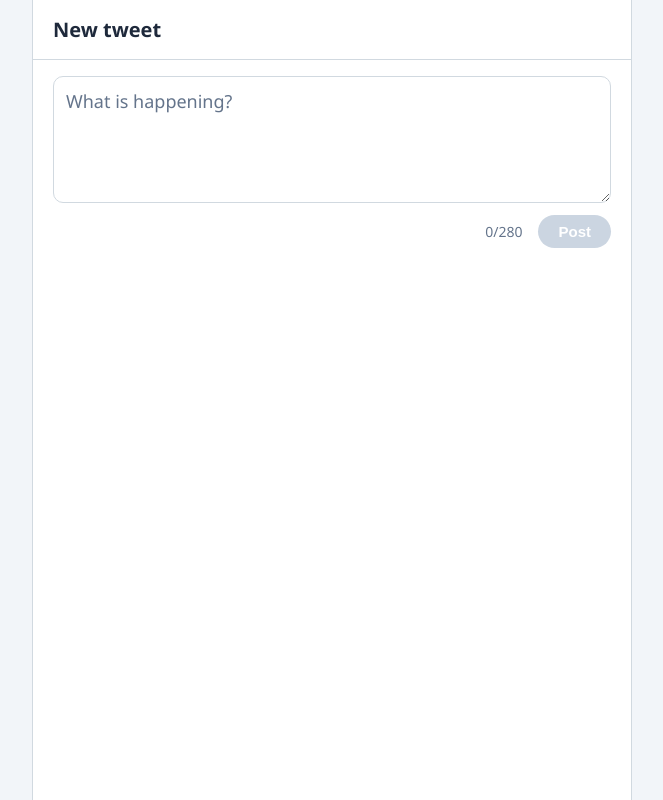
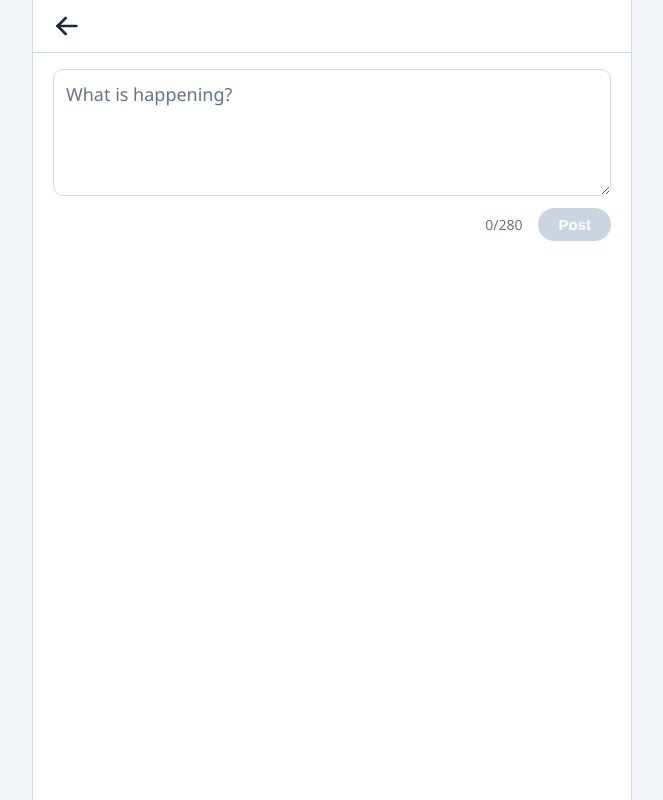
Before and after one commit to juanjoazedu/SOF1_Homies_TeamOmega, a React (Vite) app: page /compose in a window 1280 px wide. Shown: the whole page, without its empty margins (308-971 px from the left). Built offline with nearby package versions, Linux system fonts and the light colour scheme.

Commit message:
feat(navigation): added page header with back arrow

```diff
--- a/src/shared/css/global.css
+++ b/src/shared/css/global.css
@@ -72,6 +72,70 @@ body {
   background-color: var(--bg-surface);
   display: flex;
   flex-direction: column;
+}
+
+/* Page header styles */
+.page-header {
+  position: sticky;
+  top: 0;
+  z-index: 5;
+  display: flex;
+  align-items: center;
+  gap: 24px;
+  min-height: 53px;
+  padding: 0 16px;
+  box-sizing: border-box;
+  border-bottom: 1px solid var(--border-color);
+  background-color: rgb(255 255 255 / 85%);
+  backdrop-filter: blur(12px);
+}
+
+.page-header__back {
+  display: flex;
+  align-items: center;
+  justify-content: center;
+  flex-shrink: 0;
+  width: 36px;
+  height: 36px;
+  padding: 0;
+  border: none;
+  border-radius: 50%;
+  background: none;
+  cursor: pointer;
+  transition: background-color 0.2s ease;
+}
+
+.page-header__back:hover {
+  background-color: var(--bg-elevated);
+}
+
+.page-header__back:focus-visible {
+  outline: 2px solid var(--action-accept);
+  outline-offset: 2px;
+}
+
+.page-header__back img {
+  width: 32px;
+  height: 32px;
+}
+
+.page-header__title {
+  min-width: 0;
+  margin: 0;
+  overflow: hidden;
+  color: var(--text-primary);
+  font-size: 20px;
+  font-weight: 700;
+  text-overflow: ellipsis;
+  white-space: nowrap;
+}
+
+.page-status {
+  margin: 0;
+  padding: 32px 20px;
+  color: var(--text-secondary);
+  font-size: 15px;
+  text-align: center;
 }
 
 /* Follow counters styles */
@@ -445,13 +509,6 @@ body {
 }
 
 /* New tweet page styles */
-.new-tweet-container h2 {
-  padding: 16px 20px;
-  font-size: 20px;
-  font-weight: 700;
-  border-bottom: 1px solid var(--border-color);
-}
-
 .new-tweet-container p[role="status"],
 .new-tweet-container p[role="alert"] {
   margin: 0 20px 16px;
--- a/src/tweets/pages/NewTweetPage.tsx
+++ b/src/tweets/pages/NewTweetPage.tsx
@@ -1,6 +1,7 @@
 import { useContext } from 'react';
 
 import { AuthContext } from '../../auth/contexts/AuthContext';
+import { PageHeader } from '../../ui/components/PageHeader';
 import { TweetForm } from '../components/TweetForm';
 import { useCreateTweet } from '../hooks/useCreateTweet';
 
@@ -17,7 +18,7 @@ export const NewTweetPage = () => {
 
   return (
     <div className="new-tweet-container">
-      <h2>New tweet</h2>
+      <PageHeader />
 
       <TweetForm key={publishedCount} onSubmit={publish} />
 
--- a/src/tweets/pages/TweetDetailPage.tsx
+++ b/src/tweets/pages/TweetDetailPage.tsx
@@ -2,6 +2,7 @@ import { useContext } from 'react';
 import { useParams } from 'react-router-dom';
 
 import { AuthContext } from '../../auth/contexts/AuthContext';
+import { PageHeader } from '../../ui/components/PageHeader';
 import { TweetCard } from '../components/TweetCard';
 import { useTweet } from '../hooks/useTweet';
 
@@ -10,23 +11,35 @@ export const TweetDetailPage = () => {
   const { authState } = useContext(AuthContext);
   const uid = authState.status === 'authenticated' ? authState.sessionUser.uid : '';
 
-  const { tweet, isLoading, like, retweet } = useTweet(tweetId, uid);
+  const {
+    tweet,
+    isLoading,
+    like,
+    retweet,
+  } = useTweet(tweetId, uid);
 
   if (isLoading) {
-    return <p>Loading tweet...</p>;
+    return (
+      <div className="tweet-detail-container">
+        <PageHeader title="Post" />
+        <p className="page-status">Loading tweet...</p>
+      </div>
+    );
   }
 
   if (!tweet) {
-    return <p>Tweet not found.</p>;
+    return (
+      <div className="tweet-detail-container">
+        <PageHeader title="Post" />
+        <p className="page-status">Tweet not found.</p>
+      </div>
+    );
   }
 
   return (
     <div className="tweet-detail-container">
-      <TweetCard
-        tweet={tweet}
-        onLike={like}
-        onRetweet={retweet}
-      />
+      <PageHeader title="Post" />
+      <TweetCard tweet={tweet} onLike={like} onRetweet={retweet} />
     </div>
   );
 };
--- /dev/null
+++ b/src/ui/components/PageHeader.tsx
@@ -0,0 +1,36 @@
+import { useNavigate } from 'react-router-dom';
+
+import arrowLeft from '../../assets/arrow-left.svg';
+
+interface PageHeaderProps {
+  title?: string;
+  backTo?: string;
+}
+
+export const PageHeader = ({ title, backTo }: PageHeaderProps) => {
+  const navigate = useNavigate();
+
+  const goBack = () => {
+    if (backTo) {
+      navigate(backTo);
+      return;
+    }
+
+    navigate(-1);
+  };
+
+  return (
+    <header className="page-header">
+      <button
+        type="button"
+        className="page-header__back"
+        aria-label="Back"
+        onClick={goBack}
+      >
+        <img src={arrowLeft} alt="" />
+      </button>
+
+      {title && <h2 className="page-header__title">{title}</h2>}
+    </header>
+  );
+};
--- a/src/users/pages/UserProfilePage.tsx
+++ b/src/users/pages/UserProfilePage.tsx
@@ -8,6 +8,7 @@ import { TweetList } from '../../tweets/components/TweetList';
 import { useTweetList } from '../../tweets/hooks/useTweetList';
 import { getTweetsByUid } from '../../tweets/services/tweetService';
 import { Pagination } from '../../ui/components/Pagination';
+import { PageHeader } from '../../ui/components/PageHeader';
 import { FollowButton } from '../components/FollowButton';
 import { FollowCounters } from '../components/FollowCounters';
 import { useUserProfile } from '../hooks/useUserProfile';
@@ -33,17 +34,28 @@ export const UserProfilePage = () => {
   const pagination = usePagination(tweets);
 
   if (isLoading) {
-    return <p>Loading profile...</p>;
+    return (
+      <div className="profile-container">
+        <PageHeader title="Profile" backTo='/'/>
+        <p className="page-status">Loading profile...</p>
+      </div>
+    );
   }
 
   if (!profileUser) {
-    return <p>User not found.</p>;
+    return (
+      <div className="profile-container">
+        <PageHeader title="Profile" backTo='/'/>
+        <p className="page-status">User not found.</p>
+      </div>
+    );
   }
 
   const isOwnProfile = profileUser.uid === myUid;
 
   return (
     <div className="profile-container">
+      <PageHeader title={profileUser.fullName} backTo='/' />
       <header className="profile-header">
         <div>
           <img src={profileUser.photoURL} alt={`Profile photo of ${profileUser.fullName}`} />
```
